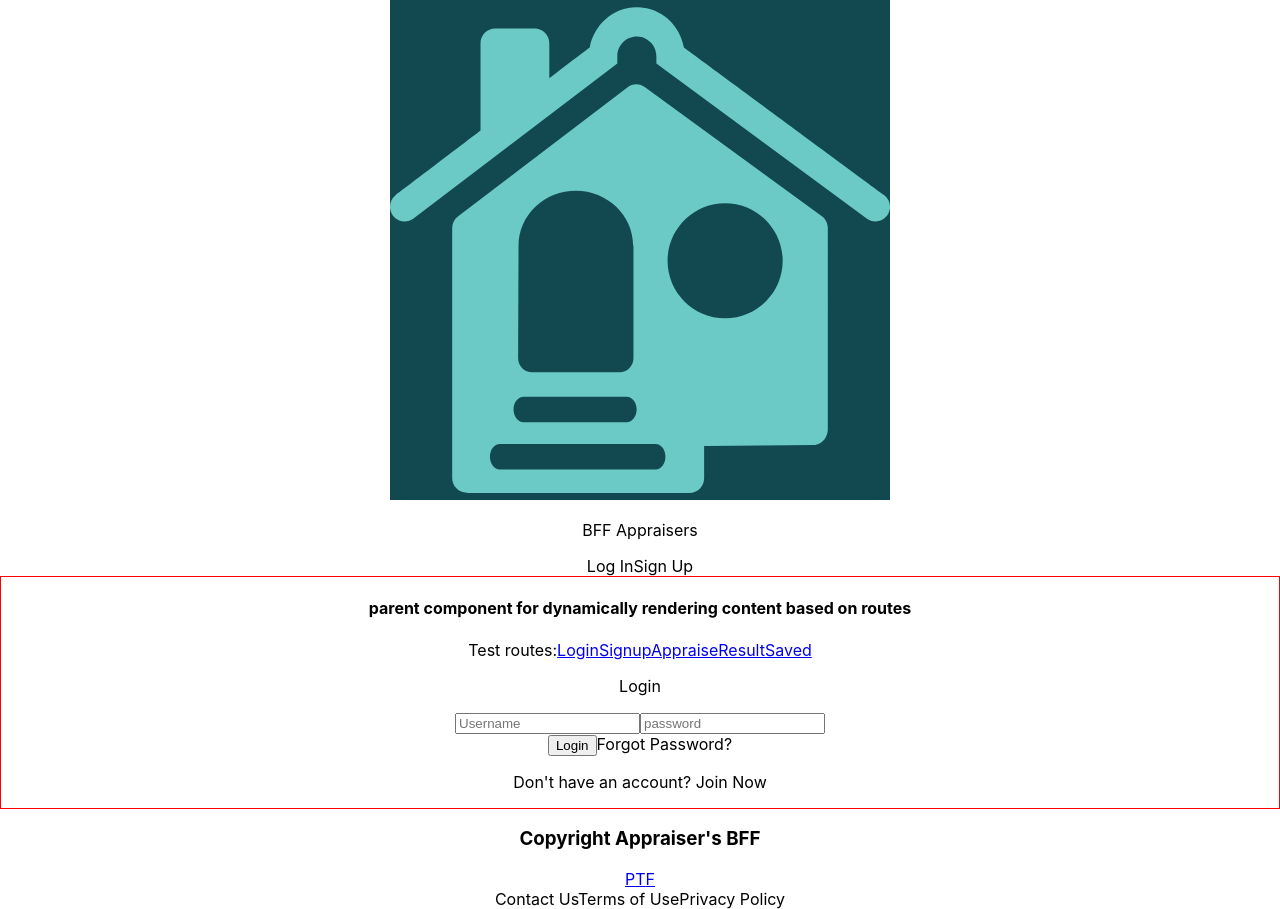
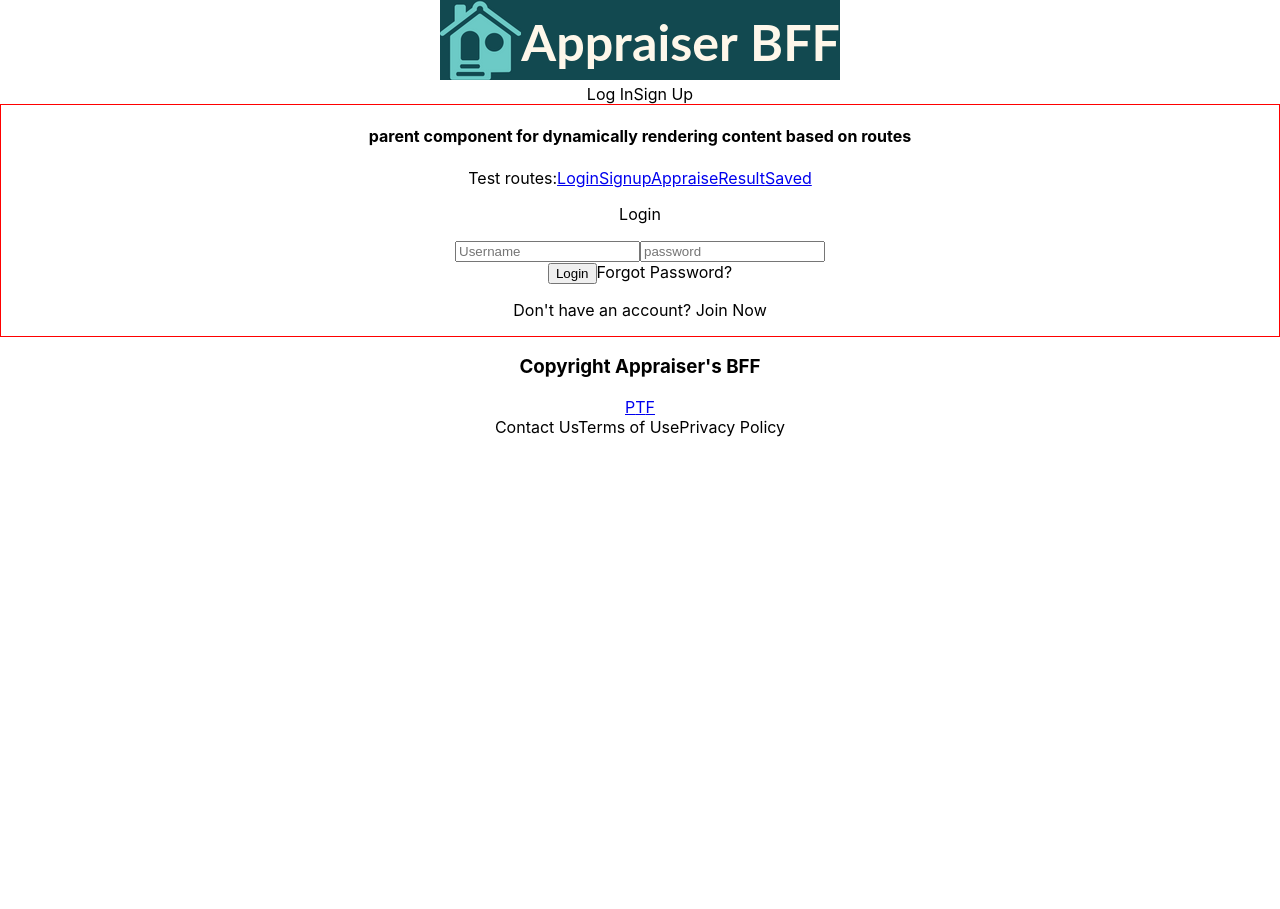
Before and after one commit to bw-appraisers-bff/front-end, a React (Create React App) app in the folder appraisers-bff/: page / in a window 1280 px wide. After the commit the page ends 800 px from the top, so only its background shows below. Built offline with nearby package versions, Linux system fonts and the light colour scheme.

Commit message:
edited navbar to use mike's logo

```diff
--- a/appraisers-bff/src/components/Navbar.js
+++ b/appraisers-bff/src/components/Navbar.js
@@ -26,15 +26,10 @@ const Navbar = props => {
       <nav>
         <div className="navbar-img">
           <div className="icon-wrapper">
-            <img src="images/house-logo.png" alt="bff-icon"></img>
-          </div>
-          {/* <img src="images/bff-logo.png" alt="bff-appraiser-logo"></img> */}
-          <div className="logo-wrapper">
-            <p>BFF Appraisers </p>
+            <img src="images/nav-logo.png" alt="Appraisers bff logo"></img>
           </div>
         </div>
         <NavLinks />
-        {/* so do I put the conditonal rendering of links here? */}
       </nav>
     </div>
   );
```
